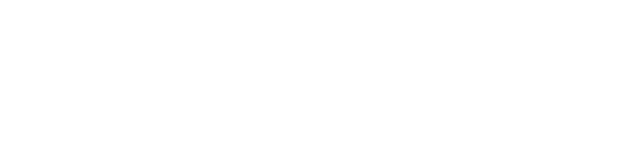
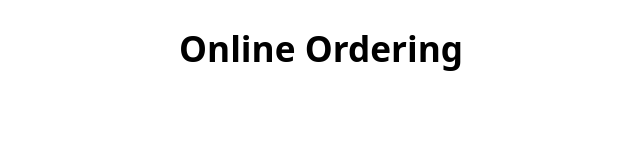
Before and after one commit to DiscoDerivative/kanpai_ramen, a website: page order.html in a window 1280 px wide. Shown: the whole page, without its empty margins (61-701 px from the left). Drawn offline with nearby package versions, Linux system fonts and the light colour scheme.

Commit message:
Added header, 'Online Ordering' to order.html

```diff
--- a/order.html
+++ b/order.html
@@ -16,6 +16,6 @@
          <link rel="stylesheet" href="css/styles.css"/>
     </head>
     <body>
-
+        <h1>Online Ordering</h1>
     </body>
     </html>
```
